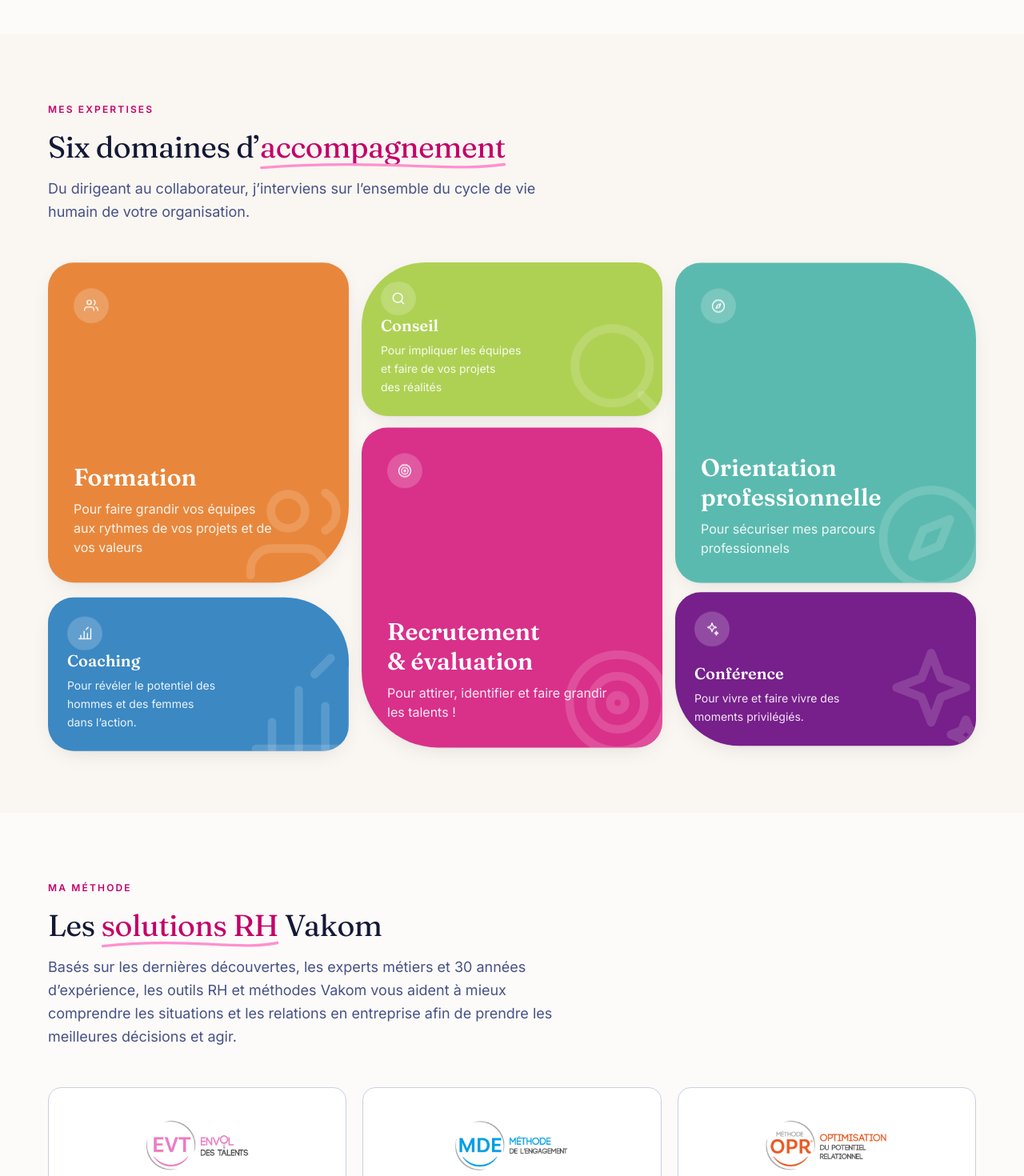
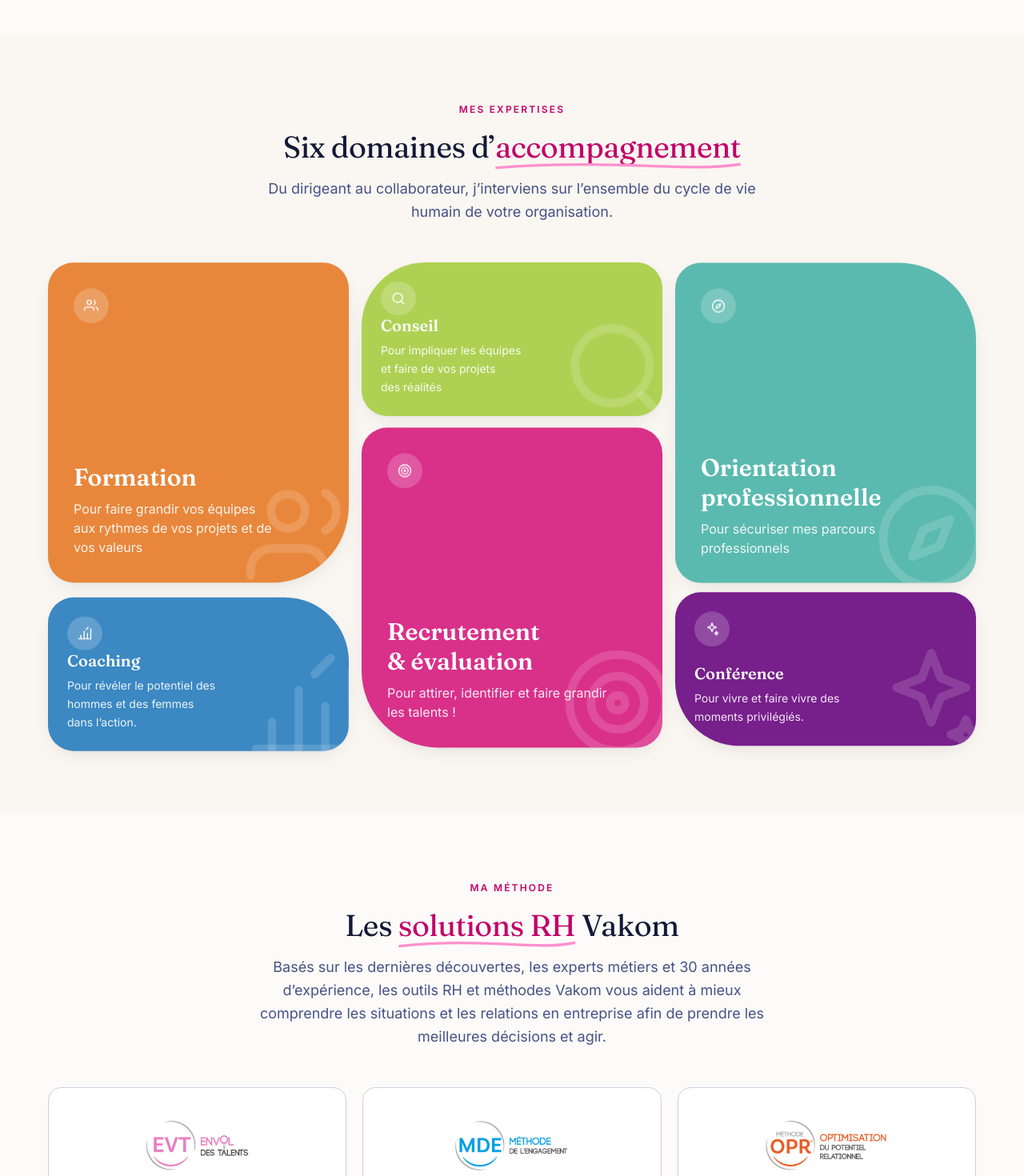
Before and after one commit to tomvieilledent/vakom_stephen, a React (Vite) app: page / in a window 1280 px wide. Shown: the part 1640-3110 px from the top of the page at 80% size. Built offline with nearby package versions, Linux system fonts and the light colour scheme; no server answers.

Commit message:
style(home): center expertises and method headings

```diff
--- a/src/pages/Home.jsx
+++ b/src/pages/Home.jsx
@@ -21,8 +21,9 @@ export default function Home() {
 
       {/* Expertises */}
       <Section id="expertises" className="bg-sand-100" spacing="lg">
-        <div className="mb-12 flex flex-col gap-6 sm:flex-row sm:items-end sm:justify-between">
+        <div className="mb-12">
           <SectionHeading
+            align="center"
             eyebrow="Mes expertises"
             title={
               <>
@@ -38,6 +39,7 @@ export default function Home() {
       {/* Méthode */}
       <Section id="methode" spacing="lg">
         <SectionHeading
+          align="center"
           eyebrow="Ma méthode"
           title={
             <>
```
